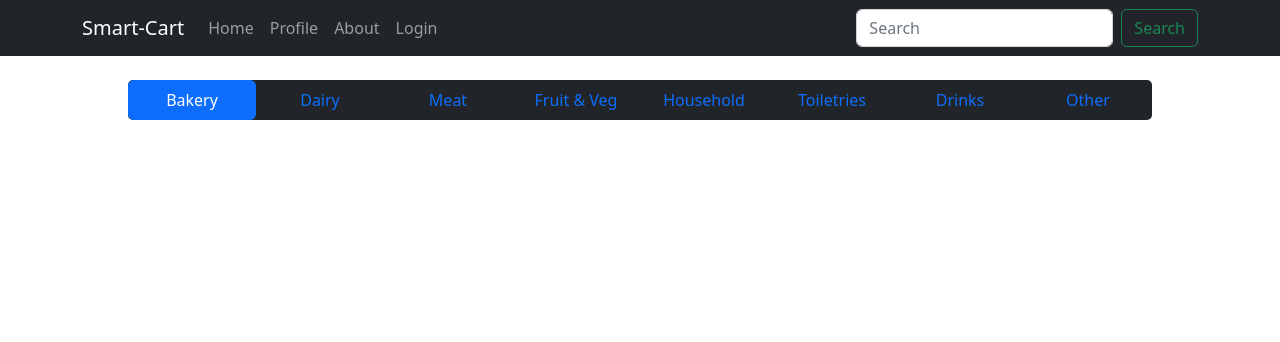
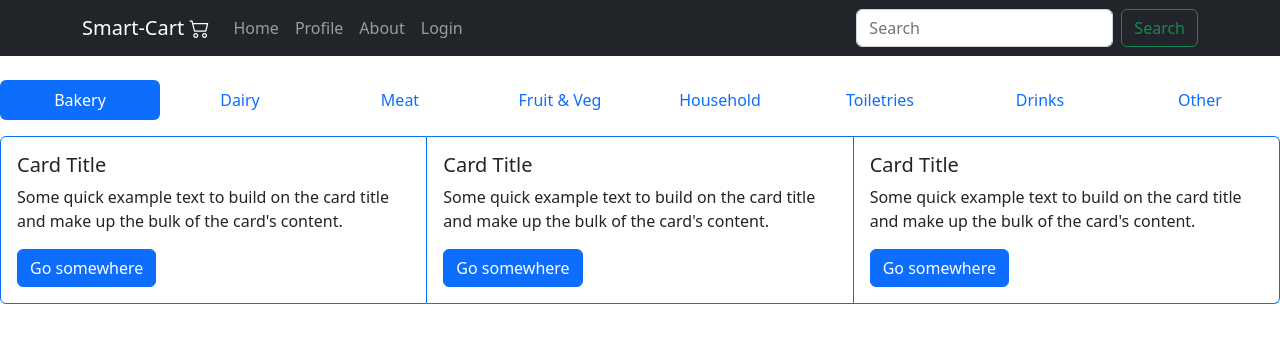
Before and after one commit to anaxz/smart-cart, a React (Vite) app in the folder client/: page /home in a window 1280 px wide. Both pictures are taken after a click on the tab "Bakery". Shown: the top 342 px of the page. Built offline with nearby package versions, Linux system fonts and the light colour scheme.

Commit message:
Added example cards and formatting changes

```diff
--- a/client/index.html
+++ b/client/index.html
@@ -1,13 +1,16 @@
 <!DOCTYPE html>
 <html lang="en">
+
 <head>
   <meta charset="UTF-8" />
   <link rel="icon" type="image/svg+xml" href="/vite.svg" />
   <meta name="viewport" content="width=device-width, initial-scale=1.0" />
   <title>Smart Cart</title>
 </head>
+
 <body>
   <div id="root"></div>
   <script type="module" src="/src/main.jsx"></script>
 </body>
+
 </html>
--- a/client/src/components/Foodbar/index.css
+++ b/client/src/components/Foodbar/index.css
@@ -1,7 +1,7 @@
-ul {
+/* ul {
     position: relative;
     width: 80%;
     margin: 0 auto;
     background-color: #212529;
     border-radius: 5px;
-}
+} */
--- a/client/src/components/Foodbar/index.jsx
+++ b/client/src/components/Foodbar/index.jsx
@@ -2,6 +2,7 @@ import React from 'react';
 
 import Tab from 'react-bootstrap/Tab';
 import Tabs from 'react-bootstrap/Tabs';
+import Itemcard from '../Itemcard';
 import './index.css'
 
 
@@ -16,10 +17,10 @@ function Foodbar() {
             variant='pills'
         >
             <Tab eventKey="bakery" title="Bakery">
-
+                <Itemcard />
             </Tab>
             <Tab eventKey="dairy" title="Dairy">
-
+                <Itemcard />
             </Tab>
             <Tab eventKey="meat" title="Meat">
 
--- a/client/src/components/Itemcard/index.jsx
+++ b/client/src/components/Itemcard/index.jsx
@@ -1,18 +1,44 @@
 import React from "react";
 
-const Itemcard = () => {
+import Button from 'react-bootstrap/Button';
+import Card from 'react-bootstrap/Card';
+import CardGroup from 'react-bootstrap/CardGroup'
+
+function Itemcard() {
     return (
-        <div className="cardcont">
-            <img src="" alt="" />
-            <h4 className="itemname"></h4>
-            <p className="price"></p>
-            <div className="quantity">
-                <label htmlFor="quantbutton"></label>
-                <button id="quantbutton"></button>
-            </div>
-            <button className="addtocart"></button>
-        </div>
-    )
+        <CardGroup>
+            <Card style={{ width: '18rem' }} border="primary">
+                <Card.Body>
+                    <Card.Title>Card Title</Card.Title>
+                    <Card.Text>
+                        Some quick example text to build on the card title and make up the
+                        bulk of the card's content.
+                    </Card.Text>
+                    <Button variant="primary">Go somewhere</Button>
+                </Card.Body>
+            </Card>
+            <Card style={{ width: '18rem' }} border="primary">
+                <Card.Body>
+                    <Card.Title>Card Title</Card.Title>
+                    <Card.Text>
+                        Some quick example text to build on the card title and make up the
+                        bulk of the card's content.
+                    </Card.Text>
+                    <Button variant="primary">Go somewhere</Button>
+                </Card.Body>
+            </Card>
+            <Card style={{ width: '18rem' }} border="primary">
+                <Card.Body>
+                    <Card.Title>Card Title</Card.Title>
+                    <Card.Text>
+                        Some quick example text to build on the card title and make up the
+                        bulk of the card's content.
+                    </Card.Text>
+                    <Button variant="primary">Go somewhere</Button>
+                </Card.Body>
+            </Card>
+        </CardGroup>
+    );
 }
 
 export default Itemcard;
--- a/client/src/layout/Darknavbar/index.jsx
+++ b/client/src/layout/Darknavbar/index.jsx
@@ -12,7 +12,7 @@ function Darknavbar() {
     <>
       <Navbar collapseOnSelect expand="md" bg="dark" variant="dark">
         <Container>
-          <Navbar.Brand href="#home">Smart-Cart</Navbar.Brand>
+          <Navbar.Brand href="#home">Smart-Cart <i class="bi bi-cart2"></i></Navbar.Brand>
           <Navbar.Toggle aria-controls="responsive-navbar-nav" />
           <Navbar.Collapse id="responsive-navbar-nav">
             <Nav className="me-auto">
```
Lines whose indentation alone changed are shown as unchanged.
